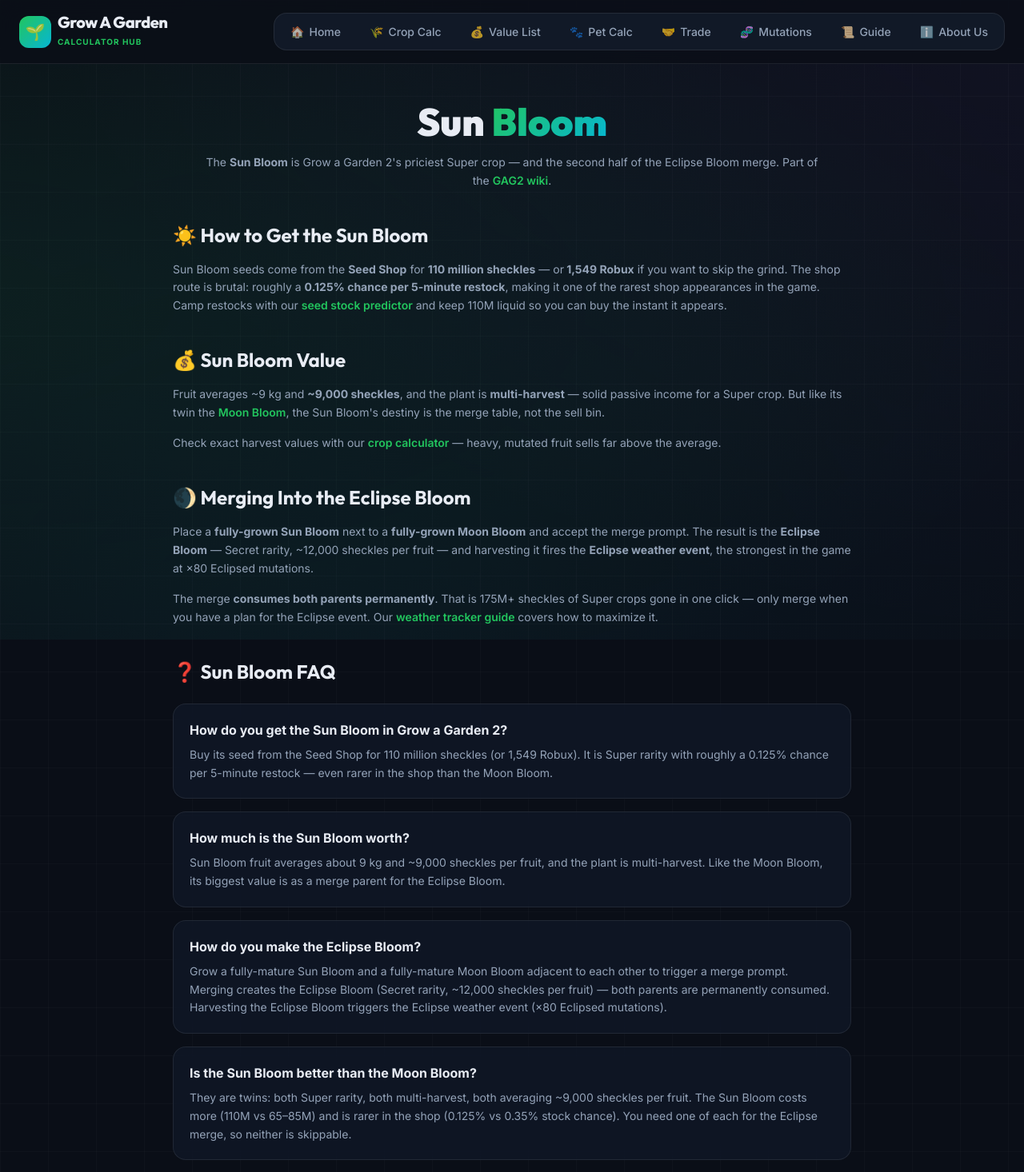
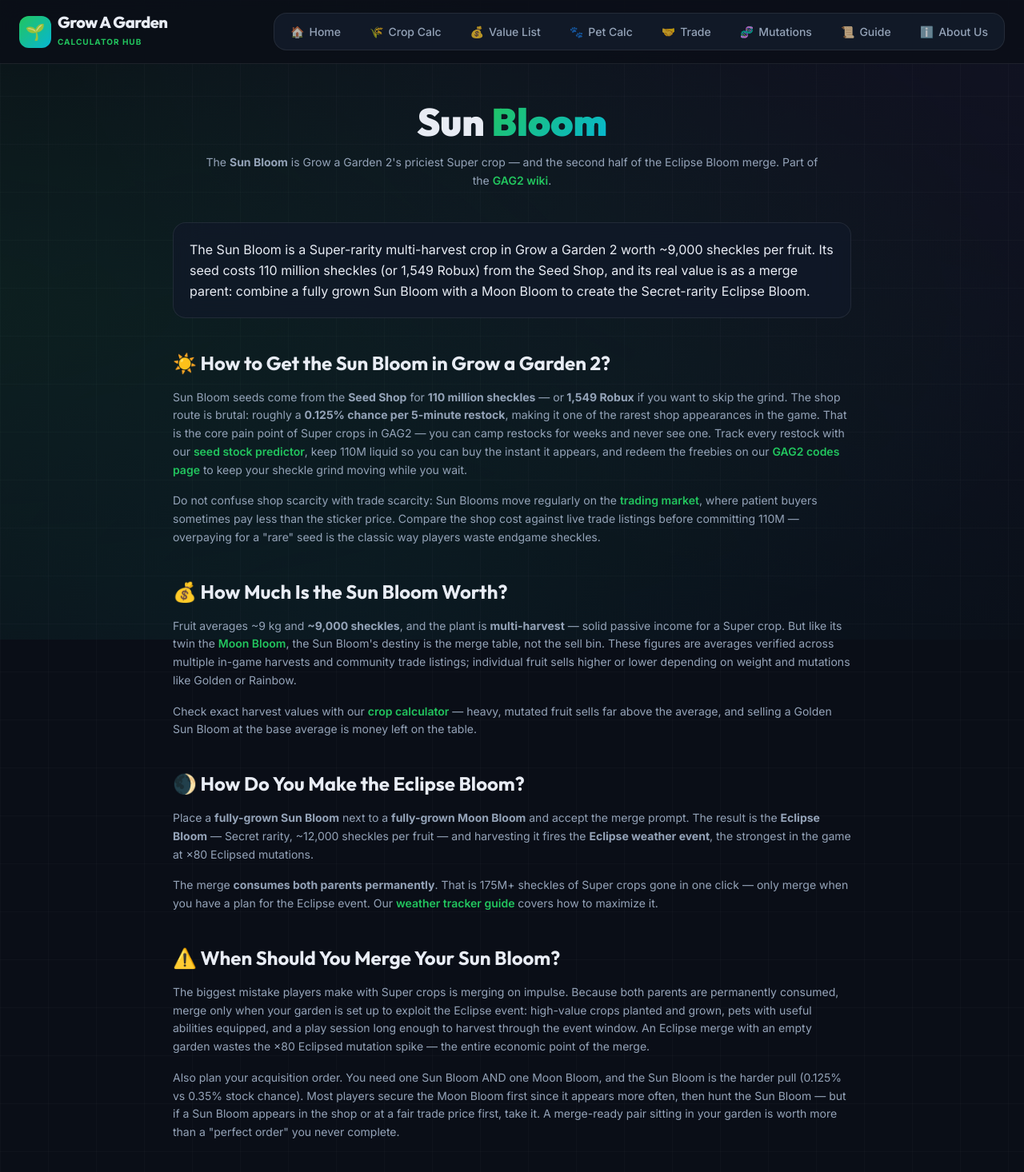
Before and after one commit to liveetcstream-beep/grow-a-garden-calculator, a Next.js app: page /grow-a-garden-2/wiki/plants/sunbloom in a window 1280 px wide. Shown: the top 1466 px of the page at 80% size. Built offline with nearby package versions, Linux system fonts and the light colour scheme.

Commit message:
GAG2 wiki: specialist content rewrite — Sunbloom guide

```diff
--- a/src/app/grow-a-garden-2/wiki/plants/sunbloom/page.tsx
+++ b/src/app/grow-a-garden-2/wiki/plants/sunbloom/page.tsx
@@ -40,6 +40,14 @@ const faqs = [
     q: "Can you buy the Sun Bloom with Robux?",
     a: "Yes — 1,549 Robux per current sources. Most players buy it with sheckles from the Seed Shop, but the Robux option skips the brutal 0.125% stock lottery.",
   },
+  {
+    q: "When should you merge your Sun Bloom?",
+    a: "Only when you have a plan for the Eclipse weather event. The merge permanently consumes both the Sun Bloom and the Moon Bloom — over 175 million sheckles of Super crops gone in one click — so time the merge for a session where your garden is loaded with high-value crops ready to catch ×80 Eclipsed mutations.",
+  },
+  {
+    q: "Do weight and mutations change Sun Bloom value?",
+    a: "Yes. The ~9,000-sheckle figure is an average at roughly 9 kg. Heavier fruit sells for more, and mutations like Golden or Rainbow push individual fruit far above the average. Price every harvest on our crop calculator before selling — never sell blind off the average.",
+  },
 ];
 
 const faqSchema = {
@@ -70,37 +78,54 @@ export default function SunbloomGuide() {
       </div>
 
       <div className="space-y-10 text-sm leading-relaxed" style={{ color: "var(--muted)" }}>
+        <div className="glass-card-static p-5">
+          <p className="text-base leading-relaxed" style={{ color: "var(--foreground)" }}>
+            The Sun Bloom is a Super-rarity multi-harvest crop in Grow a Garden 2 worth ~9,000 sheckles per fruit.
+            Its seed costs 110 million sheckles (or 1,549 Robux) from the Seed Shop, and its real value is as a merge
+            parent: combine a fully grown Sun Bloom with a Moon Bloom to create the Secret-rarity Eclipse Bloom.
+          </p>
+        </div>
+
         <section>
           <h2 className="text-2xl font-bold mb-4 text-left" style={{ fontFamily: "var(--font-display)", color: "var(--foreground)" }}>
-            ☀️ How to Get the Sun Bloom
+            ☀️ How to Get the Sun Bloom in Grow a Garden 2?
           </h2>
           <p className="mb-4">
             Sun Bloom seeds come from the <strong>Seed Shop</strong> for <strong>110 million sheckles</strong> — or
             <strong> 1,549 Robux</strong> if you want to skip the grind. The shop route is brutal: roughly a <strong>0.125%
-            chance per 5-minute restock</strong>, making it one of the rarest shop appearances in the game. Camp restocks with
-            our <Link href="/grow-a-garden-2/stock-predictor" className="text-[var(--primary)] hover:underline font-semibold">seed stock predictor</Link> and
-            keep 110M liquid so you can buy the instant it appears.
+            chance per 5-minute restock</strong>, making it one of the rarest shop appearances in the game. That is the
+            core pain point of Super crops in GAG2 — you can camp restocks for weeks and never see one. Track every restock
+            with our <Link href="/grow-a-garden-2/stock-predictor" className="text-[var(--primary)] hover:underline font-semibold">seed stock predictor</Link>,
+            keep 110M liquid so you can buy the instant it appears, and redeem the freebies on our <Link href="/grow-a-garden-2/wiki/codes" className="text-[var(--primary)] hover:underline font-semibold">GAG2 codes page</Link> to
+            keep your sheckle grind moving while you wait.
+          </p>
+          <p className="mb-4">
+            Do not confuse shop scarcity with trade scarcity: Sun Blooms move regularly on the <Link href="/grow-a-garden-2/trades" className="text-[var(--primary)] hover:underline font-semibold">trading market</Link>,
+            where patient buyers sometimes pay less than the sticker price. Compare the shop cost against live trade listings
+            before committing 110M — overpaying for a "rare" seed is the classic way players waste endgame sheckles.
           </p>
         </section>
 
         <section>
           <h2 className="text-2xl font-bold mb-4 text-left" style={{ fontFamily: "var(--font-display)", color: "var(--foreground)" }}>
-            💰 Sun Bloom Value
+            💰 How Much Is the Sun Bloom Worth?
           </h2>
           <p className="mb-4">
             Fruit averages ~9 kg and <strong>~9,000 sheckles</strong>, and the plant is <strong>multi-harvest</strong> — solid
             passive income for a Super crop. But like its twin the <Link href="/grow-a-garden-2/wiki/plants/moonbloom" className="text-[var(--primary)] hover:underline font-semibold">Moon Bloom</Link>,
-            the Sun Bloom's destiny is the merge table, not the sell bin.
+            the Sun Bloom's destiny is the merge table, not the sell bin. These figures are averages verified across multiple
+            in-game harvests and community trade listings; individual fruit sells higher or lower depending on weight and
+            mutations like Golden or Rainbow.
           </p>
           <p className="mb-4">
             Check exact harvest values with our <Link href="/" className="text-[var(--primary)] hover:underline font-semibold">crop calculator</Link> — heavy,
-            mutated fruit sells far above the average.
+            mutated fruit sells far above the average, and selling a Golden Sun Bloom at the base average is money left on the table.
           </p>
         </section>
 
         <section>
           <h2 className="text-2xl font-bold mb-4 text-left" style={{ fontFamily: "var(--font-display)", color: "var(--foreground)" }}>
-            🌒 Merging Into the Eclipse Bloom
+            🌒 How Do You Make the Eclipse Bloom?
           </h2>
           <p className="mb-4">
             Place a <strong>fully-grown Sun Bloom</strong> next to a <strong>fully-grown Moon Bloom</strong> and accept the merge
@@ -111,6 +136,24 @@ export default function SunbloomGuide() {
             The merge <strong>consumes both parents permanently</strong>. That is 175M+ sheckles of Super crops gone in one click —
             only merge when you have a plan for the Eclipse event. Our <Link href="/grow-a-garden-2/weather-tracker" className="text-[var(--primary)] hover:underline font-semibold">weather tracker guide</Link> covers
             how to maximize it.
+          </p>
+        </section>
+
+        <section>
+          <h2 className="text-2xl font-bold mb-4 text-left" style={{ fontFamily: "var(--font-display)", color: "var(--foreground)" }}>
+            ⚠️ When Should You Merge Your Sun Bloom?
+          </h2>
+          <p className="mb-4">
+            The biggest mistake players make with Super crops is merging on impulse. Because both parents are permanently consumed,
+            merge only when your garden is set up to exploit the Eclipse event: high-value crops planted and grown, pets with
+            useful abilities equipped, and a play session long enough to harvest through the event window. An Eclipse merge with an
+            empty garden wastes the ×80 Eclipsed mutation spike — the entire economic point of the merge.
+          </p>
+          <p className="mb-4">
+            Also plan your acquisition order. You need one Sun Bloom AND one Moon Bloom, and the Sun Bloom is the harder pull
+            (0.125% vs 0.35% stock chance). Most players secure the Moon Bloom first since it appears more often, then hunt the Sun
+            Bloom — but if a Sun Bloom appears in the shop or at a fair trade price first, take it. A merge-ready pair sitting in
+            your garden is worth more than a "perfect order" you never complete.
           </p>
         </section>
 
```
